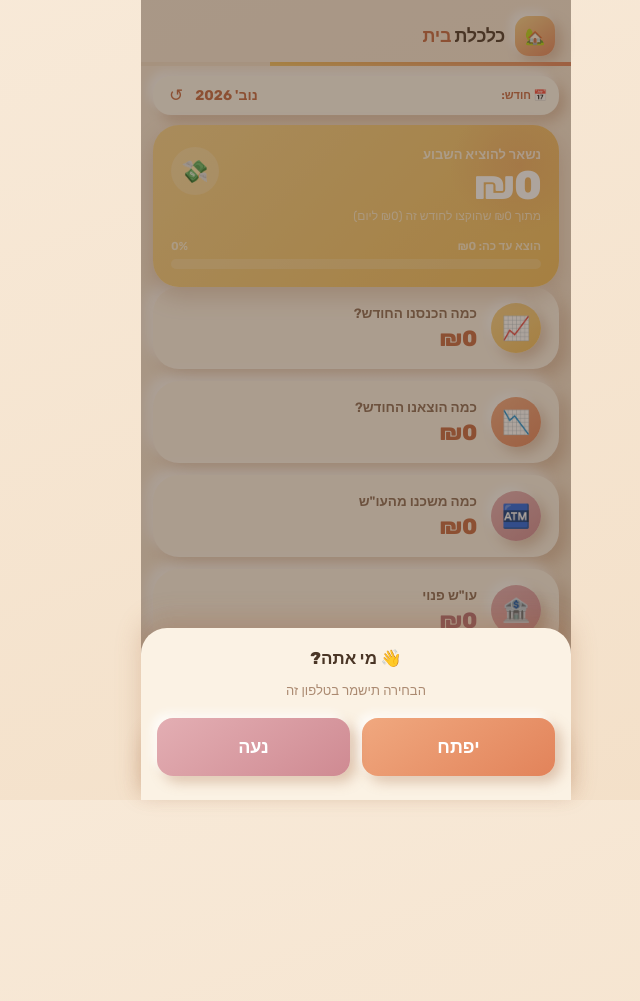
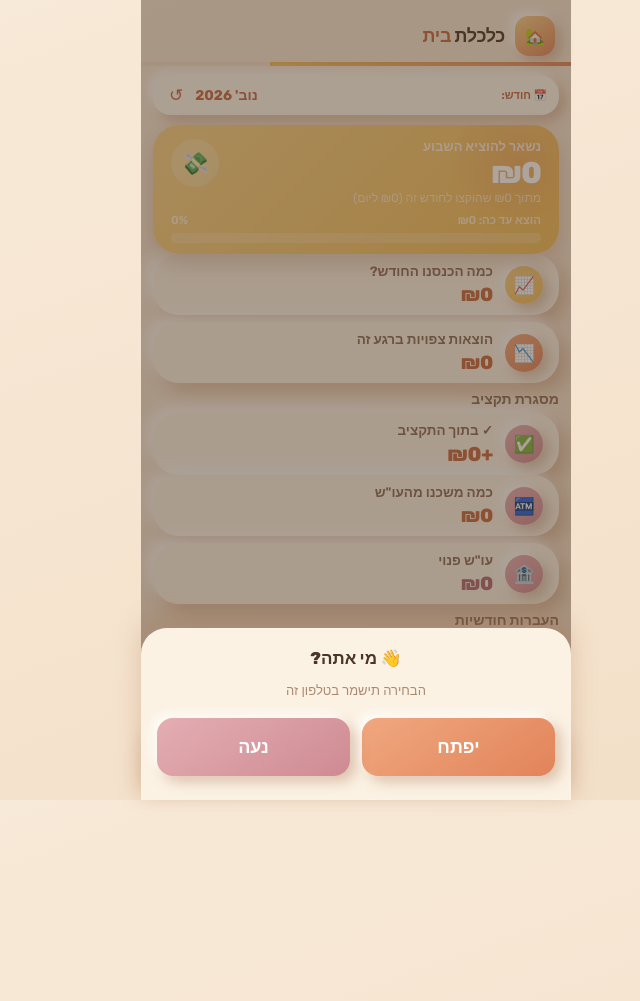
Before and after one commit to yiftah-yi/yitzhak-family, a plain HTML site: page index.html in a window 1280 px wide. Shown: the whole page, without its empty margins (284-924 px from the left). Drawn offline with Linux system fonts and the light colour scheme; no server answers.

Commit message:
Add files via upload

```diff
--- a/index.html
+++ b/index.html
@@ -103,6 +103,22 @@ body{font-family:'Rubik','Assistant',sans-serif;background:linear-gradient(160de
 .frame-card .frame-icon-over{display:none;}
 .frame-card.frame-over .frame-icon-over{display:flex;background:rgba(255,255,255,.22);box-shadow:none;}
 .frame-card.frame-over .frame-icon-ok{display:none;}
+/* דשבורד מצומצם: 5 השורות (הכנסות/הוצאות/מסגרת/משיכה/עו"ש פנוי) צריכות להיכנס
+   למסך בלי גלילה, אז מצמצמים פה (רק במסך הראשי) את הריווחים של ה-hero,
+   השורות ו"מסגרת תקציב" בלי לגעת באותם אלמנטים במסכים אחרים. */
+#s-dashboard .hero{padding:14px 18px 11px;}
+#s-dashboard .hero-val{font-size:30px;}
+#s-dashboard .prog-wrap{margin-top:8px;}
+#s-dashboard .row{padding:9px 16px;margin:0 12px 7px;gap:12px;}
+#s-dashboard .row .icon-badge{width:38px;height:38px;font-size:17px;}
+#s-dashboard .row-value{font-size:19px;}
+#s-dashboard .sec{margin-top:8px;}
+#s-dashboard .sec-t{margin-bottom:5px;}
+#s-dashboard .frame-card{padding:9px 16px;gap:12px;}
+#s-dashboard .frame-card .icon-badge{width:38px;height:38px;font-size:17px;}
+#s-dashboard .frame-card.frame-ok .frame-val{font-size:20px;}
+#s-dashboard .frame-card.frame-over{padding:11px 16px;}
+#s-dashboard .frame-card.frame-over .frame-val{font-size:23px;}
 .add-btn{display:flex;align-items:center;justify-content:center;gap:6px;width:100%;padding:13px;border-radius:14px;border:none;background:linear-gradient(145deg,var(--butter-l),var(--butter));cursor:pointer;font-family:'Rubik',sans-serif;font-size:14px;font-weight:700;color:var(--text);margin-top:8px;box-shadow:var(--sh-sm);}
 .add-btn:active{box-shadow:var(--sh-inset);}
 .datebar{margin:10px 12px 0;background:var(--card2);border:none;border-radius:var(--rs);padding:9px 12px;display:flex;align-items:center;gap:8px;box-shadow:var(--sh-sm);}
@@ -212,15 +228,7 @@ body{font-family:'Rubik','Assistant',sans-serif;background:linear-gradient(160de
   </div>
   <div class="row calm">
     <div class="icon-badge tone-terracotta">📉</div>
-    <div class="row-text"><div class="row-label">כמה הוצאנו החודש?</div><div class="row-value" id="d-exp">₪0</div></div>
-  </div>
-  <div class="row calm">
-    <div class="icon-badge tone-rose">🏧</div>
-    <div class="row-text"><div class="row-label">כמה משכנו מהעו"ש</div><div class="row-value" id="d-withdrawn">₪0</div></div>
-  </div>
-  <div class="row calm">
-    <div class="icon-badge tone-rose">🏦</div>
-    <div class="row-text"><div class="row-label">עו"ש פנוי</div><div class="row-value" id="d-bf">₪0</div></div>
+    <div class="row-text"><div class="row-label">הוצאות צפויות ברגע זה</div><div class="row-value" id="d-exp">₪0</div></div>
   </div>
 
   <div class="sec">
@@ -233,6 +241,15 @@ body{font-family:'Rubik','Assistant',sans-serif;background:linear-gradient(160de
         <div class="frame-val" id="d-frame-val">₪0</div>
       </div>
     </div>
+  </div>
+
+  <div class="row calm">
+    <div class="icon-badge tone-rose">🏧</div>
+    <div class="row-text"><div class="row-label">כמה משכנו מהעו"ש</div><div class="row-value" id="d-withdrawn">₪0</div></div>
+  </div>
+  <div class="row calm">
+    <div class="icon-badge tone-rose">🏦</div>
+    <div class="row-text"><div class="row-label">עו"ש פנוי</div><div class="row-value" id="d-bf">₪0</div></div>
   </div>
 
   <!-- העברות -->
```
